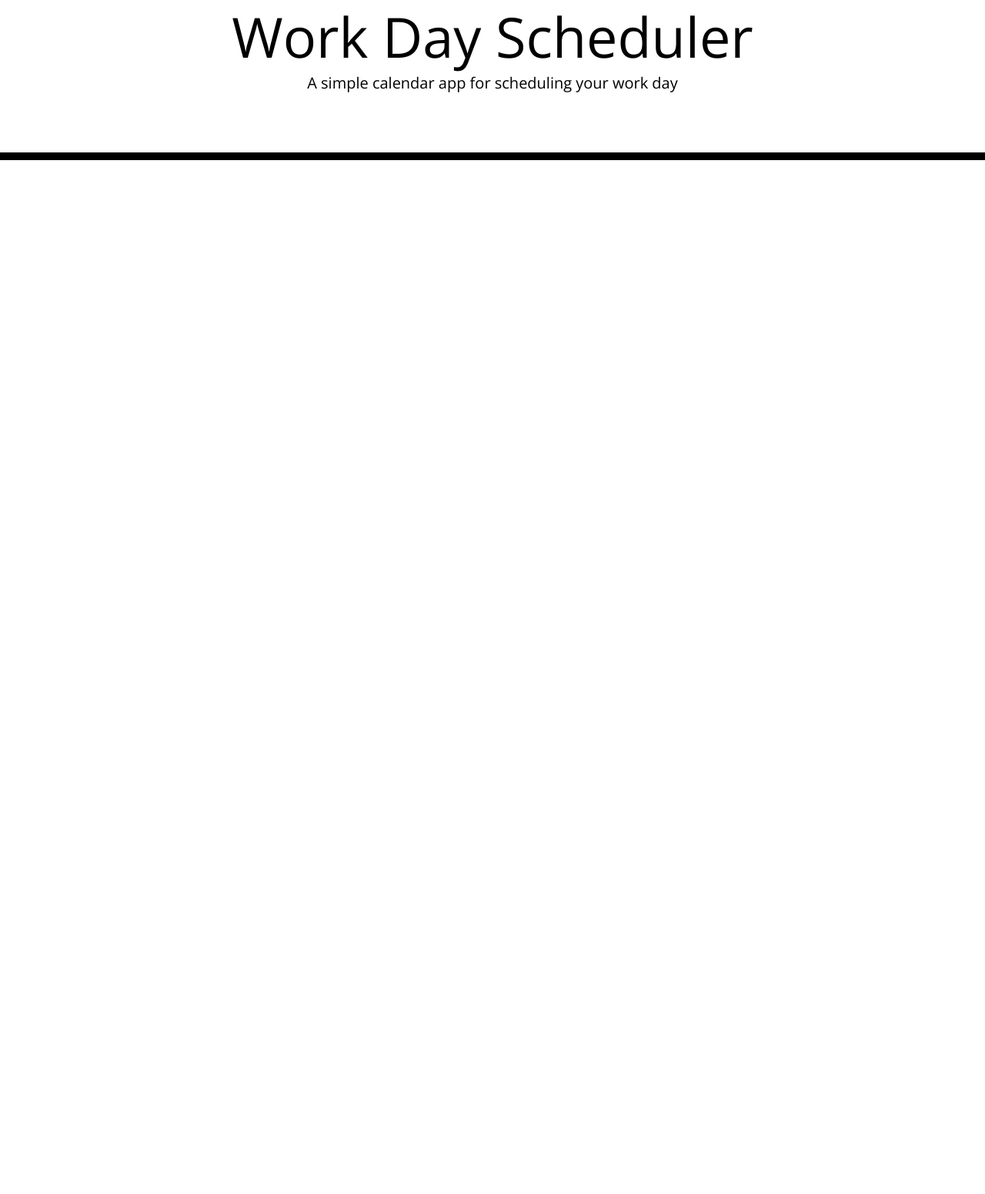
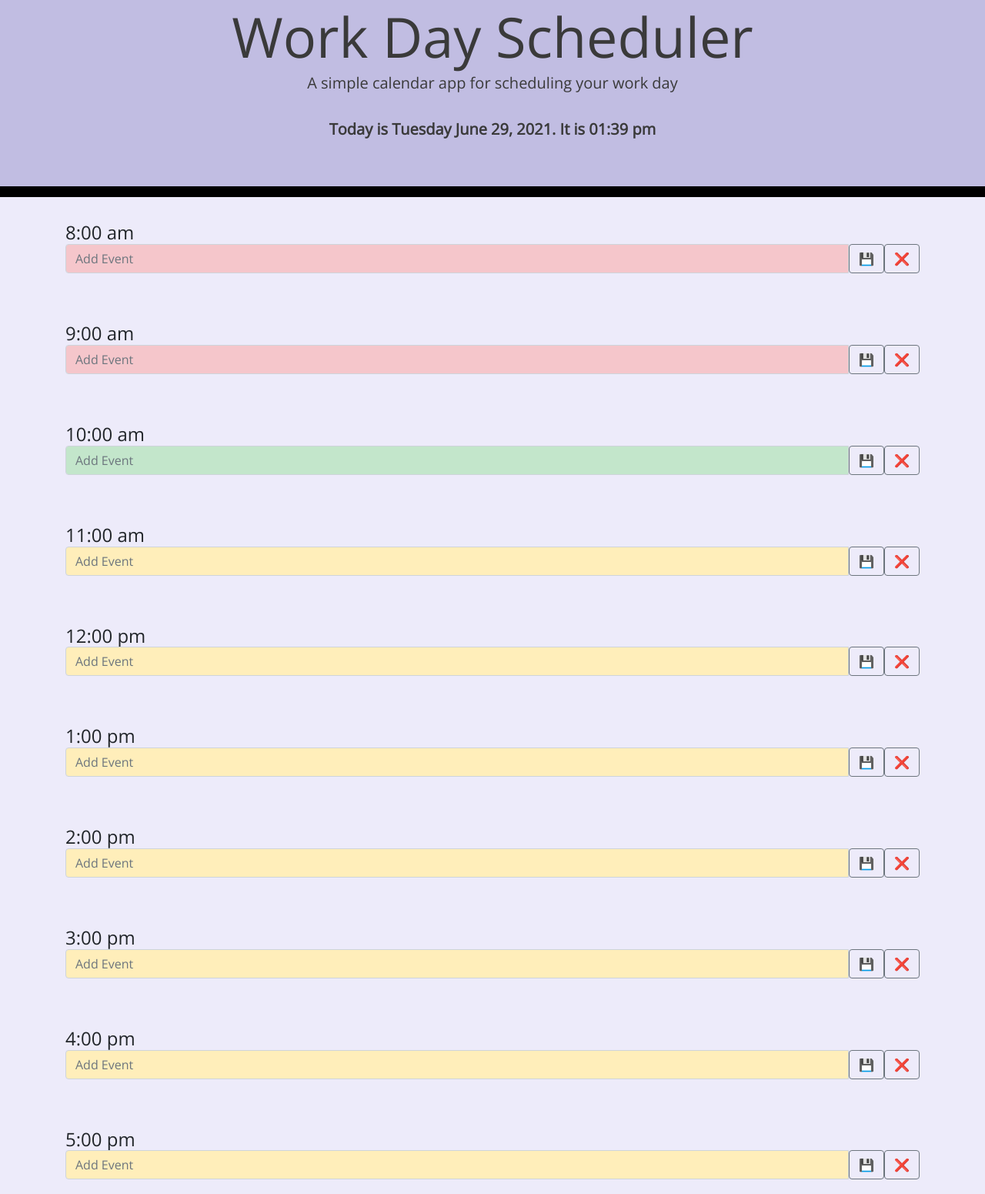
Before and after one commit to mtkfolger/Work-Day-Scheduler, a plain HTML site: page index.html in a window 1280 px wide. Shown: the part 60-1611 px from the top of the page at 77% size. Before the commit the page ends 800 px from the top, so only its background shows below. Drawn offline with nearby package versions, Linux system fonts and the light colour scheme.

Commit message:
updates to html, js and css

```diff
--- a/index.html
+++ b/index.html
@@ -4,6 +4,7 @@
     <meta charset="UTF-8" />
     <meta name="viewport" content="width=device-width, initial-scale=1.0" />
     <meta http-equiv="X-UA-Compatible" content="ie=edge" />
+    <link rel='script' href="script.js">
     <link
       rel="stylesheet"
       href="https://stackpath.bootstrapcdn.com/bootstrap/4.3.1/css/bootstrap.min.css"
@@ -26,13 +27,98 @@
     <header class="jumbotron">
       <h1 class="display-3">Work Day Scheduler</h1>
       <p class="lead">A simple calendar app for scheduling your work day</p>
-      <p id="currentDay" class="lead"></p>
+      <p id="currentDay" class="lead custom-dateTime"></p>
+
     </header>
     <div class="container">
       <!-- Timeblocks go here -->
-    </div>
+      <div class="list-group">
+       <h4 id="timeblock8">8:00 am
+         <div class="input-group mb-3">
+        <input type="text" class="form-control list-group-item-danger" placeholder="Add Event" aria-label="Recipient's username" aria-describedby="button-addon2">
+        <button class="btn btn-outline-secondary" type="button" id="button-addon2">💾</button>
+        <button class="btn btn-outline-secondary" type="button" id="button-addon2">❌</button>
+      </div>
+      </h4>
+
+      <h4 id="timeblock8">9:00 am
+        <div class="input-group mb-3">
+       <input type="text" class="form-control list-group-item-danger" placeholder="Add Event" aria-label="Recipient's username" aria-describedby="button-addon2">
+       <button class="btn btn-outline-secondary" type="button" id="button-addon2">💾</button>
+       <button class="btn btn-outline-secondary" type="button" id="button-addon2">❌</button>
+     </div>
+     </h4>
+
+     <h4 id="timeblock8">10:00 am
+      <div class="input-group mb-3">
+     <input type="text" class="form-control list-group-item-success" placeholder="Add Event" aria-label="Recipient's username" aria-describedby="button-addon2">
+     <button class="btn btn-outline-secondary" type="button" id="button-addon2">💾</button>
+     <button class="btn btn-outline-secondary" type="button" id="button-addon2">❌</button>
+   </div>
+   </h4>
+
+   <h4 id="timeblock8">11:00 am
+    <div class="input-group mb-3">
+   <input type="text" class="form-control list-group-item-warning" placeholder="Add Event" aria-label="Recipient's username" aria-describedby="button-addon2">
+   <button class="btn btn-outline-secondary" type="button" id="button-addon2">💾</button>
+   <button class="btn btn-outline-secondary" type="button" id="button-addon2">❌</button>
+ </div>
+ </h4>
+
+ <h4 id="timeblock8">12:00 pm
+  <div class="input-group mb-3">
+ <input type="text" class="form-control list-group-item-warning" placeholder="Add Event" aria-label="Recipient's username" aria-describedby="button-addon2">
+ <button class="btn btn-outline-secondary" type="button" id="button-addon2">💾</button>
+ <button class="btn btn-outline-secondary" type="button" id="button-addon2">❌</button>
+</div>
+</h4>
+
+<h4 id="timeblock8">1:00 pm
+  <div class="input-group mb-3">
+ <input type="text" class="form-control list-group-item-warning" placeholder="Add Event" aria-label="Recipient's username" aria-describedby="button-addon2">
+ <button class="btn btn-outline-secondary" type="button" id="button-addon2">💾</button>
+ <button class="btn btn-outline-secondary" type="button" id="button-addon2">❌</button>
+</div>
+</h4>
+
+<h4 id="timeblock8">2:00 pm
+  <div class="input-group mb-3">
+ <input type="text" class="form-control list-group-item-warning" placeholder="Add Event" aria-label="Recipient's username" aria-describedby="button-addon2">
+ <button class="btn btn-outline-secondary" type="button" id="button-addon2">💾</button>
+ <button class="btn btn-outline-secondary" type="button" id="button-addon2">❌</button>
+</div>
+</h4>
+
+<h4 id="timeblock8">3:00 pm
+  <div class="input-group mb-3">
+ <input type="text" class="form-control list-group-item-warning" placeholder="Add Event" aria-label="Recipient's username" aria-describedby="button-addon2">
+ <button class="btn btn-outline-secondary" type="button" id="button-addon2">💾</button>
+ <button class="btn btn-outline-secondary" type="button" id="button-addon2">❌</button>
+</div>
+</h4>
+
+<h4 id="timeblock8">4:00 pm
+  <div class="input-group mb-3">
+ <input type="text" class="form-control list-group-item-warning" placeholder="Add Event" aria-label="Recipient's username" aria-describedby="button-addon2">
+ <button class="btn btn-outline-secondary" type="button" id="button-addon2">💾</button>
+ <button class="btn btn-outline-secondary" type="button" id="button-addon2">❌</button>
+</div>
+</h4>
+
+<h4 id="timeblock8">5:00 pm
+  <div class="input-group mb-3">
+ <input type="text" class="form-control list-group-item-warning" placeholder="Add Event" aria-label="Recipient's username" aria-describedby="button-addon2">
+ <button class="btn btn-outline-secondary" type="button" id="button-addon2">💾</button>
+ <button class="btn btn-outline-secondary" type="button" id="button-addon2">❌</button>
+</div>
+</h4>
+
+      </div>
 
     <script src="https://cdnjs.cloudflare.com/ajax/libs/jquery/3.2.1/jquery.min.js"></script>
     <script src="https://cdnjs.cloudflare.com/ajax/libs/moment.js/2.24.0/moment.min.js"></script>
-  </body>
+    <script src="script.js"></script>
+    <script src="../luxon.min.js"></script>
+    <script>luxon.DateTime.now();</script>
+    </body>
 </html>
--- a/script.js
+++ b/script.js
@@ -0,0 +1,21 @@
+//time/date display
+
+var timeDisplayEl = $('#currentDay');
+
+function displayTime() {
+  var rightNow = moment().format(' [Today is] dddd MMMM DD, YYYY[. It is] hh:mm a');
+  timeDisplayEl.text(rightNow);
+};
+
+setInterval(displayTime, 1000);
+
+
+//set function that turns time blocks red after that time of day has passed
+if (displayTime.textContent !== document.getElementById('#timeblock8').valueOf) {
+  h4.setAttribute('class', "list-group-item-danger")
+}
+
+//set onclick event that allows input when item is clicked
+var timeblock8El = document.getElementById('#timeblock8');
+
+timeblock8El.addEventListener('click',)
--- a/style.css
+++ b/style.css
@@ -2,7 +2,9 @@ body {
   font-family: 'Open Sans', sans-serif;
   font-size: 16px;
   line-height: 1;
+  background-color: rgba(228, 226, 248, 0.664);
 }
+
 
 textarea {
   background: transparent;
@@ -15,10 +17,12 @@ textarea {
 
 .jumbotron {
   text-align: center;
-  background-color: transparent;
-  color: black;
+  background-color:rgba(171, 166, 214, 0.664);
+  color: rgba(68, 68, 68, 0.171);
   border-radius: 0;
-  border-bottom: 10px solid black;
+  margin-top: 0px;
+  border-bottom: 14px solid black;
+  color: rgb(58, 58, 58);
 }
 
 .description {
@@ -69,3 +73,65 @@ textarea {
   font-size: 20px;
   transition: all 0.3s ease-in-out;
 }
+
+.custom-dateTime {
+  font-weight: bolder;
+  margin-top: 2em;
+  margin-bottom: 0em;
+  padding-bottom: 0;
+}
+
+#save-button {
+  display: flex;
+  justify-content: end;
+  margin-left: 95%;
+}
+
+#timeblock8 {
+  margin-bottom: 2em;
+}
+
+
+#timeblock9 {
+  margin-bottom: 2em;
+}
+
+
+#timeblock10 {
+  margin-bottom: 2em;
+}
+
+
+#timeblock11 {
+  margin-bottom: 2em;
+}
+
+
+#timeblock12 {
+  margin-bottom: 2em;
+}
+
+
+#timeblock1 {
+  margin-bottom: 2em;
+}
+
+
+#timeblock2 {
+  margin-bottom: 2em;
+}
+
+
+#timeblock3 {
+  margin-bottom: 2em;
+}
+
+
+#timeblock4 {
+  margin-bottom: 2em;
+}
+
+
+#timeblock5 {
+  margin-bottom: 2em;
+}
```
